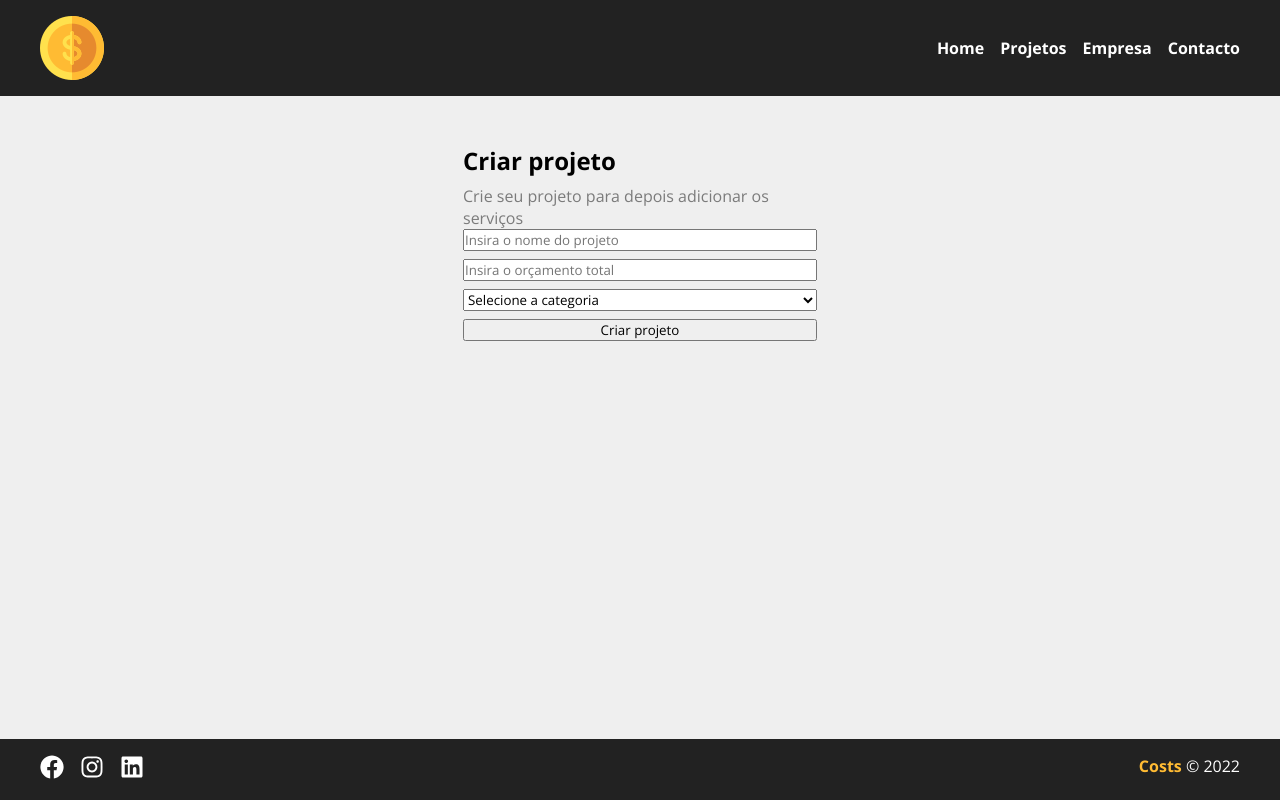
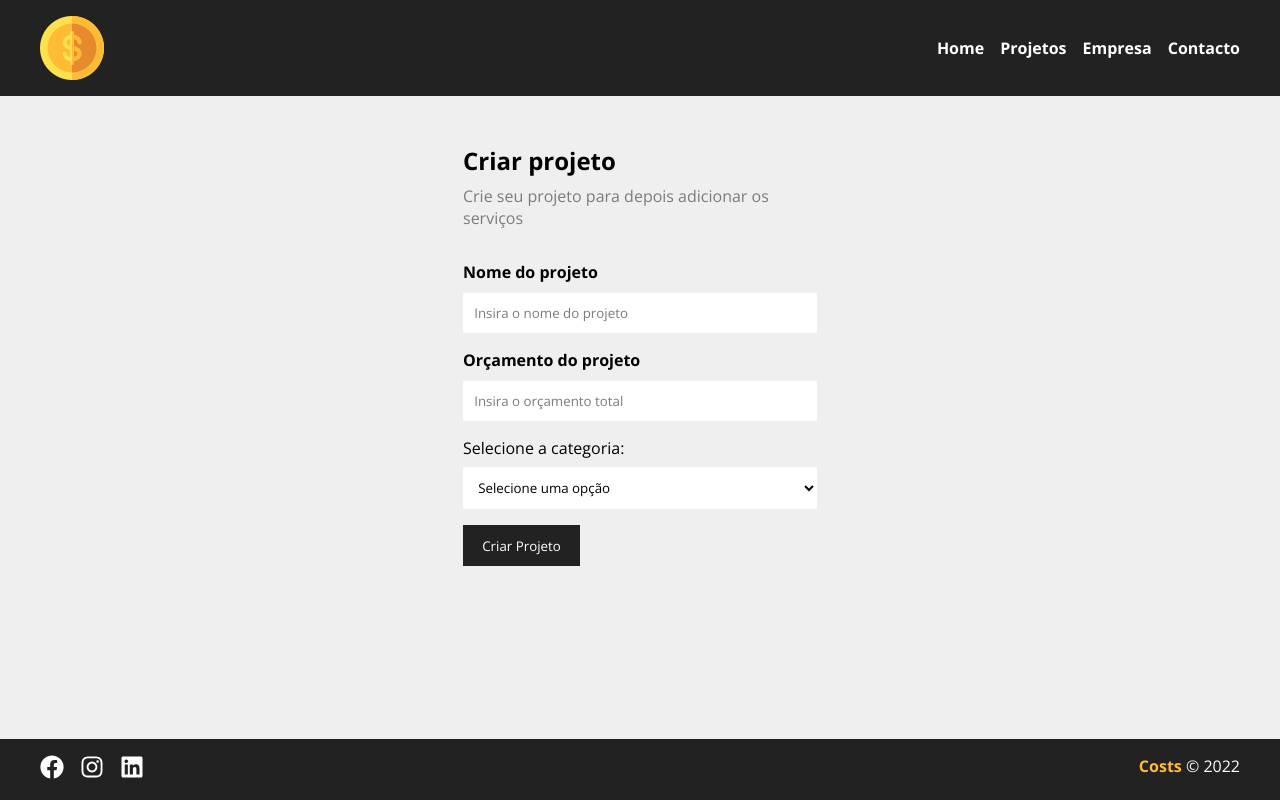
Before and after one commit to barbosadiego/react-training, a React (Create React App) app in the folder costs/: page /new-project in a window 1280 px wide. Built offline with nearby package versions, Linux system fonts and the light colour scheme.

Commit message:
form components

```diff
--- /dev/null
+++ b/costs/src/components/form/Input.css
@@ -0,0 +1,20 @@
+.form-control{
+  display: flex;
+  flex-direction: column;
+  /* margin-bottom: 1rem; */
+}
+
+.form-control label{
+  margin-bottom: .6rem;
+  font-weight: bold;
+}
+
+.form-control input{
+  padding: .7rem;
+  border-radius: 0px;
+  border: none;
+}
+
+.form-control input::placeholder{
+  color: #7b7b7b;
+}
--- /dev/null
+++ b/costs/src/components/form/Input.jsx
@@ -0,0 +1,22 @@
+import React from 'react';
+
+// css
+import './Input.css';
+
+const Input = ({ type, text, name, placeholder, handleOnChange, value }) => {
+  return (
+    <div className="form-control">
+      <label htmlFor={name}>{text}</label>
+      <input
+        type={type}
+        name={name}
+        id={name}
+        placeholder={placeholder}
+        onChange={handleOnChange}
+        value={value}
+      />
+    </div>
+  );
+};
+
+export default Input;
--- /dev/null
+++ b/costs/src/components/form/Select.css
@@ -0,0 +1,12 @@
+.select {
+  display: flex;
+  flex-direction: column;
+  gap: 0.5rem;
+}
+
+.select select {
+  padding: 0.7rem;
+  border-radius: 0px;
+  border: none;
+  background-color: #fff;
+}
--- /dev/null
+++ b/costs/src/components/form/Select.jsx
@@ -0,0 +1,17 @@
+import React from 'react';
+
+// css
+import './Select.css';
+
+const Select = ({ text, name, options, handleOnChange, value }) => {
+  return (
+    <div className='select'>
+      <label htmlFor={name}>{text}:</label>
+      <select name={name} id={name}>
+        <option>Selecione uma opção</option>
+      </select>
+    </div>
+  );
+};
+
+export default Select;
--- /dev/null
+++ b/costs/src/components/form/Submit.css
@@ -0,0 +1,13 @@
+.btn{
+  background-color: #222;
+  color: #fff;
+  padding: .7rem 1.2rem;
+  text-decoration: none;
+  transition: .3s;
+  cursor: pointer;
+  border: none;
+}
+
+.btn:hover{
+  color: #ffbb33;
+}
--- /dev/null
+++ b/costs/src/components/form/Submit.jsx
@@ -0,0 +1,14 @@
+import React from 'react'
+
+// css
+import './Submit.css';
+
+const Submit = ({ text }) => {
+  return (
+    <div>
+      <button className='btn'>{text}</button>
+    </div>
+  )
+}
+
+export default Submit
--- a/costs/src/components/pages/NewProject.css
+++ b/costs/src/components/pages/NewProject.css
@@ -10,4 +10,5 @@
 
 .newproject-container p{
   color: #7b7b7b;
+  margin-bottom: 2rem;
 }
--- a/costs/src/components/pages/NewProject.jsx
+++ b/costs/src/components/pages/NewProject.jsx
@@ -11,7 +11,7 @@ const NewProject = (props) => {
     <section className='newproject-container'>
       <h1>Criar projeto</h1>
       <p>Crie seu projeto para depois adicionar os serviços</p>
-      <ProjectForm />
+      <ProjectForm btnText="Criar Projeto"/>
     </section>
   );
 };
--- a/costs/src/components/project/ProjectForm.css
+++ b/costs/src/components/project/ProjectForm.css
@@ -1,4 +1,4 @@
 .form{
   display: grid;
-  gap: .5rem;
+  gap: 1rem;
 }
--- a/costs/src/components/project/ProjectForm.jsx
+++ b/costs/src/components/project/ProjectForm.jsx
@@ -1,17 +1,30 @@
 import React from 'react';
+
+// components
+import Input from '../form/Input';
+import Select from '../form/Select';
+import Submit from '../form/Submit';
 
 // css
 import './ProjectForm.css';
 
-const ProjectForm = () => {
+const ProjectForm = ({ btnText }) => {
   return (
     <form className='form'>
-      <input type="text" placeholder="Insira o nome do projeto" />
-      <input type="number" placeholder="Insira o orçamento total" />
-      <select name="category_id">
-        <option value=''>Selecione a categoria</option>
-      </select>
-      <input type="submit" value="Criar projeto" />
+      <Input
+        type="text"
+        text="Nome do projeto"
+        name="name"
+        placeholder="Insira o nome do projeto"
+      />
+      <Input
+        type="number"
+        text="Orçamento do projeto"
+        name="budget"
+        placeholder="Insira o orçamento total"
+      />
+      <Select name="category_id" text="Selecione a categoria"/>
+      <Submit text={btnText}/>
     </form>
   );
 };
```
